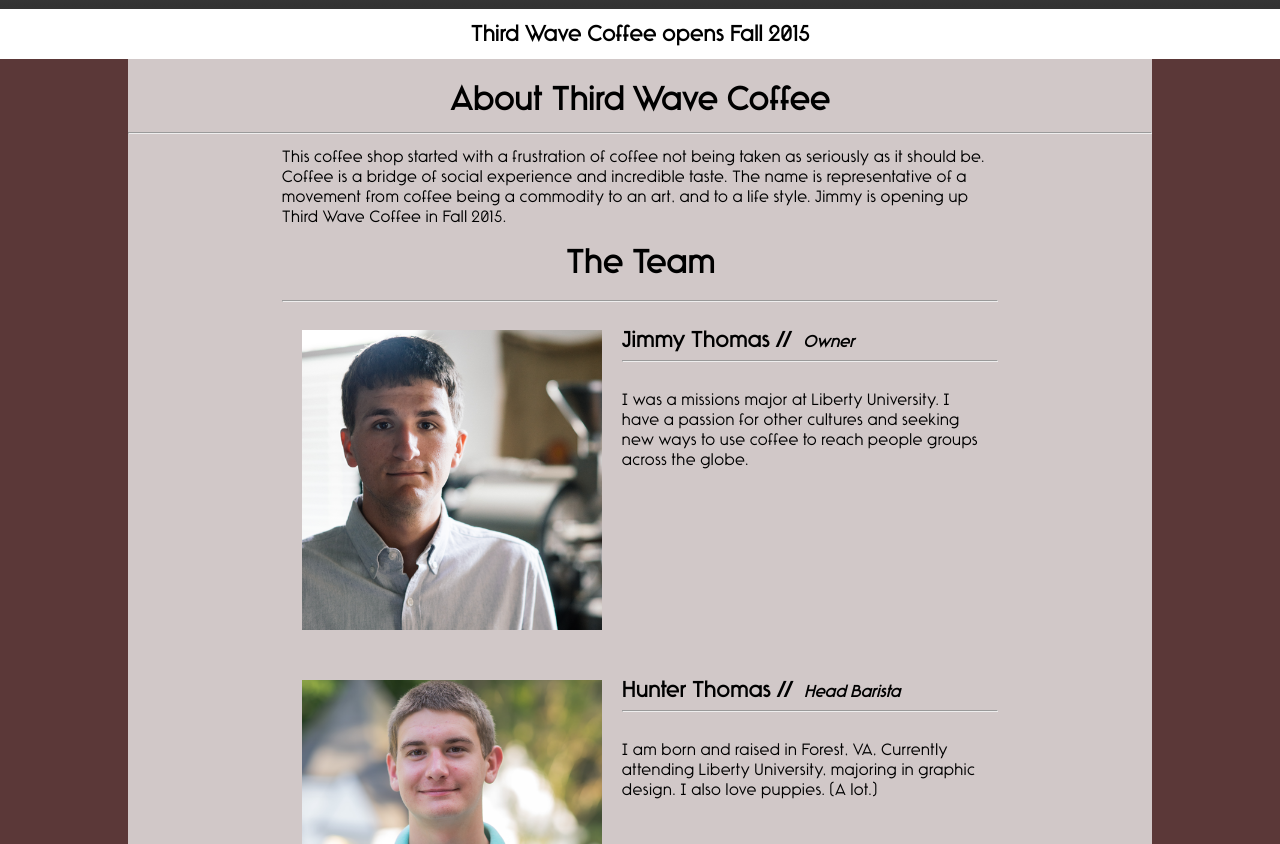
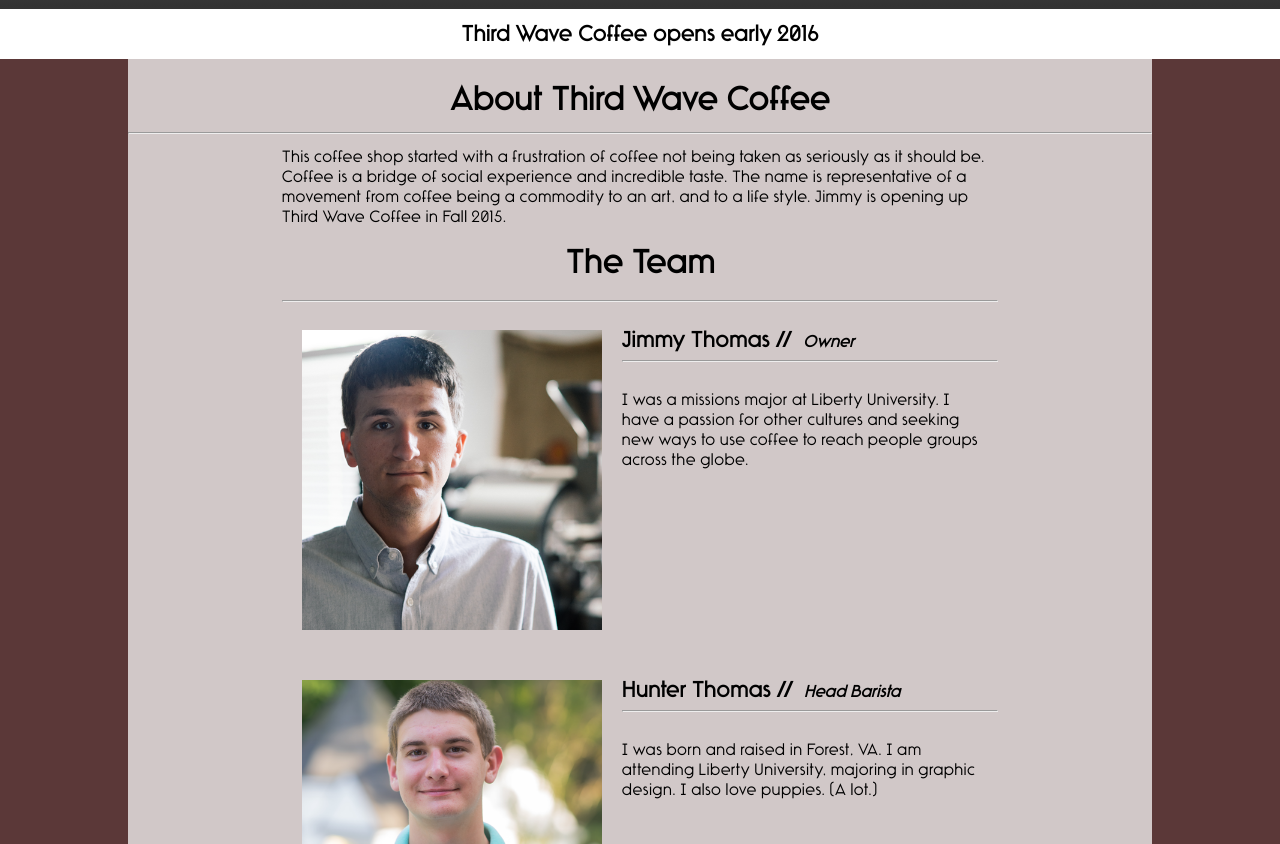
Before and after one commit to chad112/Thirdtwo, a plain HTML site: page index.html at #/about in a window 1280 px wide. Shown: the part 108-952 px from the top of the page. Drawn offline with nearby package versions, Linux system fonts and the light colour scheme; some packages are replaced by stand-ins of ours.

Commit message:
updates
yep

```diff
--- a/includes/about.html
+++ b/includes/about.html
@@ -17,7 +17,7 @@
 	<img src="img/hunter_portrait.png">
 		<h2> Hunter Thomas // <span>Head Barista</span></h2>
 		<hr>
-					<p>I am born and raised in Forest, VA, Currently attending Liberty University, majoring in graphic design. I also love puppies. (A lot.) </p>
+					<p>I was born and raised in Forest, VA. I am attending Liberty University, majoring in graphic design. I also love puppies. (A lot.) </p>
 		</div>
 
 </div>
--- a/index.html
+++ b/index.html
@@ -65,7 +65,7 @@
         </ul>
     </nav>
     <div class="nav-banner">
-        <h3> Third Wave Coffee opens Fall 2015 </h3>
+        <h3> Third Wave Coffee opens early 2016 </h3>
     </div>
 	<div ng-view class="container toggle"></div>
 
```
Also changed, not shown: includes/home.html (+6 -0 lines), img/thirdandgolf.png (added).
